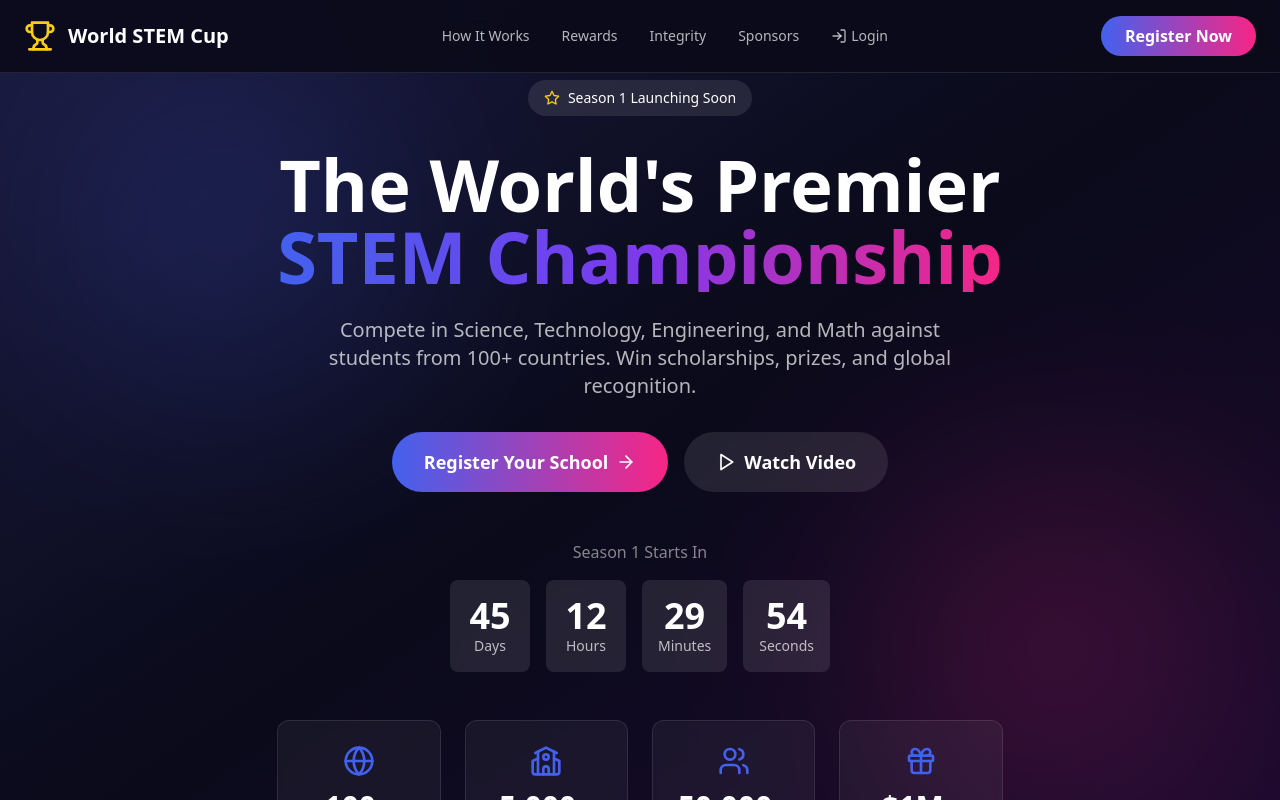
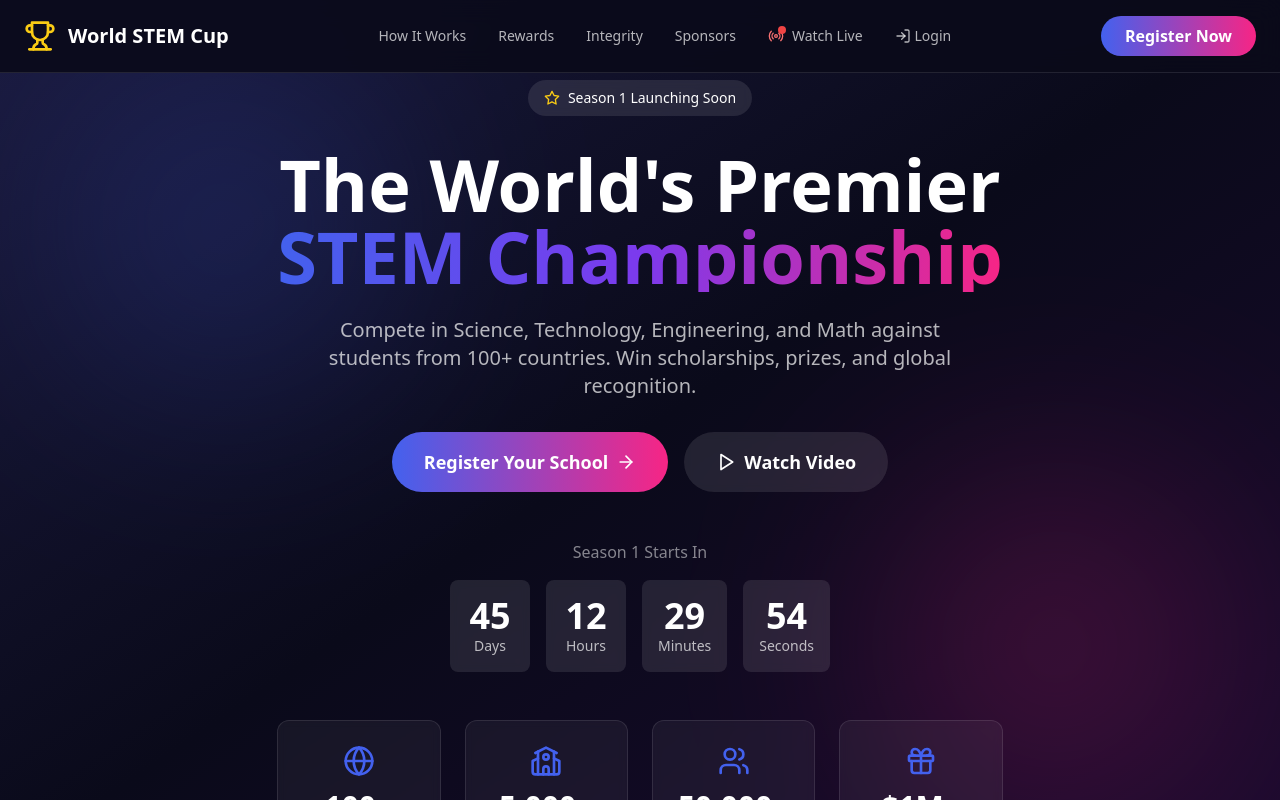
Before and after one commit to fculha/world-stem-cup-launch, a React (Vite) app: page / in a window 1280 px wide. Shown: the top 800 px of the page. Built offline with nearby package versions, Linux system fonts and the light colour scheme; no server answers.

Commit message:
Add Watch Live link to homepage navigation
- Added prominent Watch Live link with live indicator (red dot animation)
- Link appears in main navigation between Sponsors and Login

Co-Authored-By: fculha62@gmail.com <fculha62@gmail.com>

```diff
--- a/src/App.tsx
+++ b/src/App.tsx
@@ -3,7 +3,7 @@ import { Link } from 'react-router-dom';
 import {
   Trophy, Globe, School, Users, Shield, Gift, ChevronRight,
   Star, Award, Target, Zap, CheckCircle, ArrowRight, Play,
-  Medal, TrendingUp, Lock, Eye, MapPin, Loader2, AlertCircle, LogIn, X
+  Medal, TrendingUp, Lock, Eye, MapPin, Loader2, AlertCircle, LogIn, X, Radio
 } from 'lucide-react';
 
 // API Configuration - Set VITE_API_URL in .env file for production
@@ -396,6 +396,16 @@ function App() {
                           {item}
                         </a>
                       ))}
+                      <Link
+                        to="/watch"
+                        className="text-sm text-white/70 hover:text-white transition-colors flex items-center gap-2"
+                      >
+                        <div className="relative">
+                          <Radio className="w-4 h-4 text-red-400" />
+                          <div className="absolute -top-0.5 -right-0.5 w-2 h-2 bg-red-500 rounded-full animate-pulse"></div>
+                        </div>
+                        Watch Live
+                      </Link>
                       <Link
                         to="/login"
                         className="text-sm text-white/70 hover:text-white transition-colors flex items-center gap-1"
```
Lines whose indentation alone changed are shown as unchanged.
